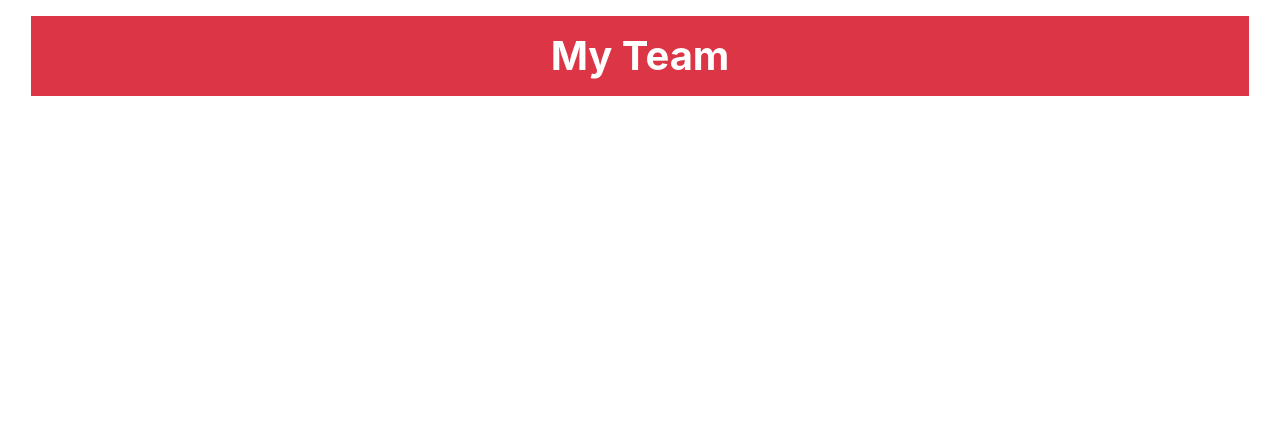
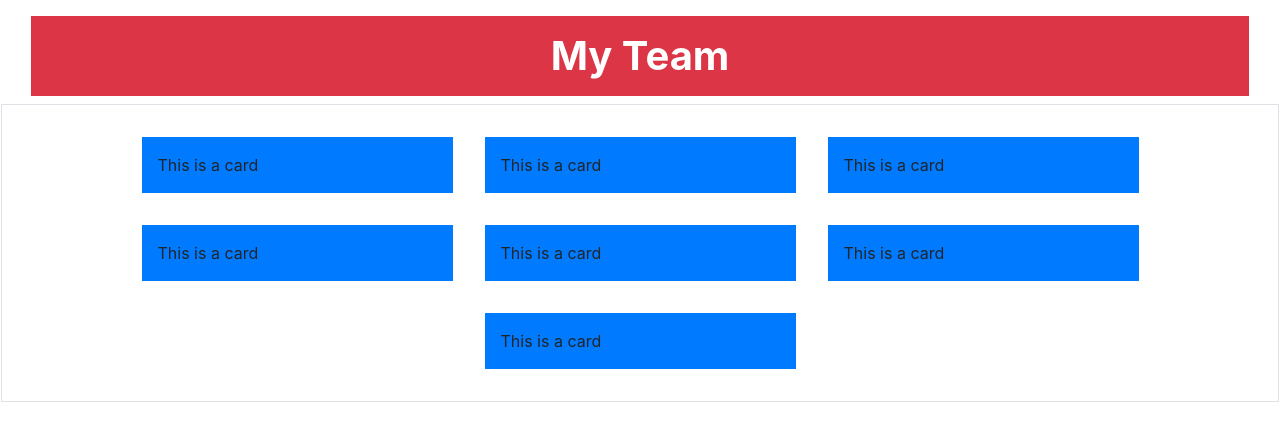
Before and after one commit to rjschroeder/TeamProfileGenerator, a website: page src/index.html in a window 1280 px wide. Drawn offline with nearby package versions, Linux system fonts and the light colour scheme.

Commit message:
added placeholder cards

```diff
--- a/src/index.html
+++ b/src/index.html
@@ -15,5 +15,16 @@
         My Team
       </p>
     </div>
+    <div id="cardsDiv">
+        <div class="row row-cols-4 p-3 justify-content-md-center border">
+            <div id="card" class="col bg-primary p-3 m-3">This is a card</div>
+            <div id="card" class="col bg-primary p-3 m-3">This is a card</div>
+            <div id="card" class="col bg-primary p-3 m-3">This is a card</div>
+            <div id="card" class="col bg-primary p-3 m-3">This is a card</div>
+            <div id="card" class="col bg-primary p-3 m-3">This is a card</div>
+            <div id="card" class="col bg-primary p-3 m-3">This is a card</div>
+            <div id="card" class="col bg-primary p-3 m-3">This is a card</div>
+        </div>
+    </div>
   </body>
 </html>
```
